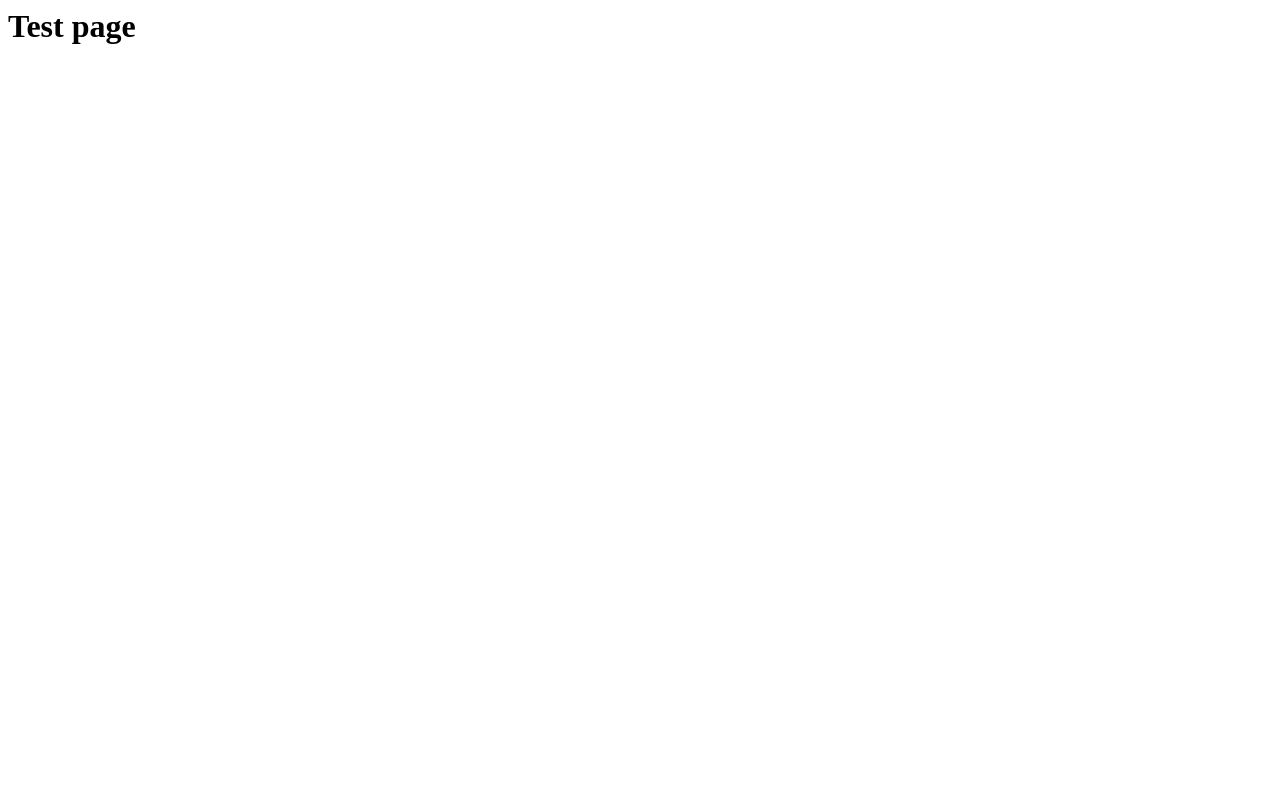
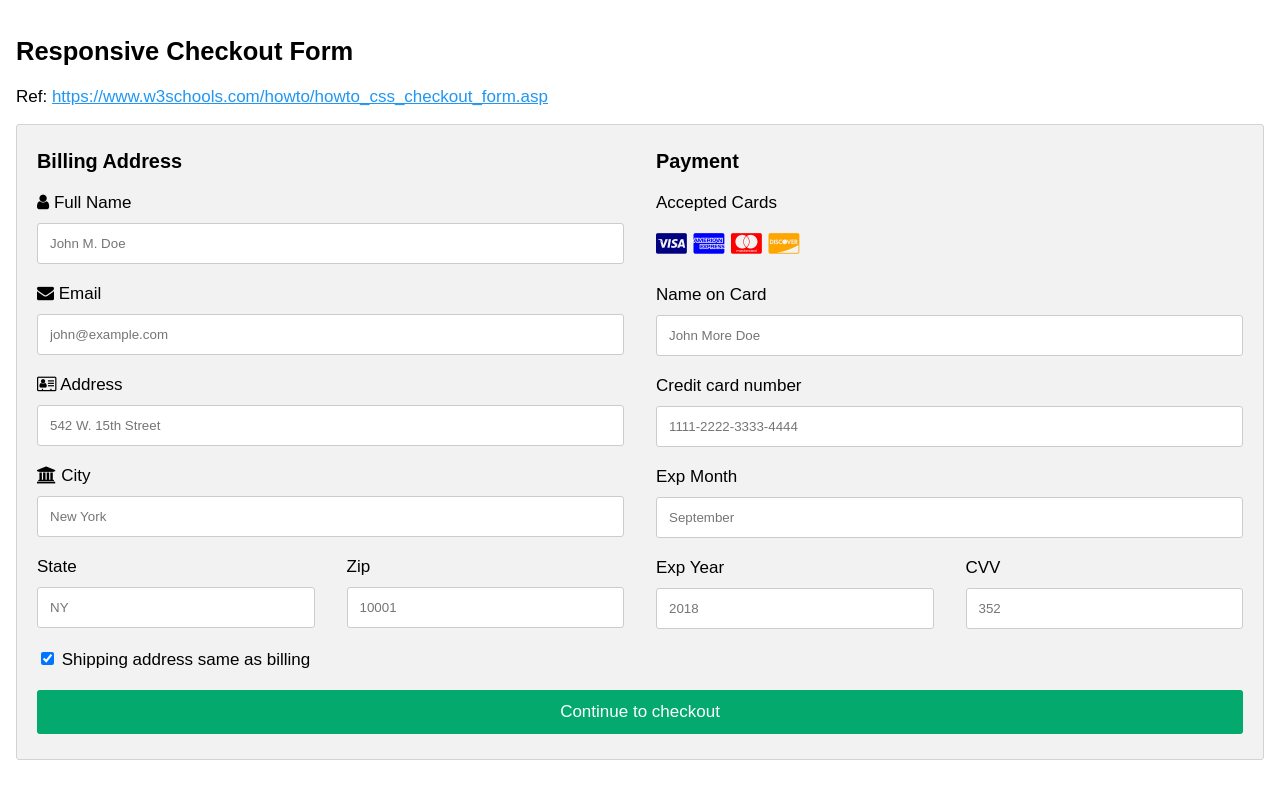
Before and after one commit to xlabsinc/virtual-card, a plain HTML site: page docs/index.html in a window 1280 px wide. Drawn offline with Linux system fonts and the light colour scheme.

Commit message:
copy from w3schools

```diff
--- a/docs/index.html
+++ b/docs/index.html
@@ -1,5 +1,200 @@
+<!DOCTYPE html>
 <html>
+<head>
+<meta name="viewport" content="width=device-width, initial-scale=1">
+<link rel="stylesheet" href="https://cdnjs.cloudflare.com/ajax/libs/font-awesome/4.7.0/css/font-awesome.min.css">
+<style>
+body {
+  font-family: Arial;
+  font-size: 17px;
+  padding: 8px;
+}
+
+* {
+  box-sizing: border-box;
+}
+
+.row {
+  display: -ms-flexbox; /* IE10 */
+  display: flex;
+  -ms-flex-wrap: wrap; /* IE10 */
+  flex-wrap: wrap;
+  margin: 0 -16px;
+}
+
+.col-25 {
+  -ms-flex: 25%; /* IE10 */
+  flex: 25%;
+}
+
+.col-50 {
+  -ms-flex: 50%; /* IE10 */
+  flex: 50%;
+}
+
+.col-75 {
+  -ms-flex: 75%; /* IE10 */
+  flex: 75%;
+}
+
+.col-25,
+.col-50,
+.col-75 {
+  padding: 0 16px;
+}
+
+.container {
+  background-color: #f2f2f2;
+  padding: 5px 20px 15px 20px;
+  border: 1px solid lightgrey;
+  border-radius: 3px;
+}
+
+input[type=text] {
+  width: 100%;
+  margin-bottom: 20px;
+  padding: 12px;
+  border: 1px solid #ccc;
+  border-radius: 3px;
+}
+
+label {
+  margin-bottom: 10px;
+  display: block;
+}
+
+.icon-container {
+  margin-bottom: 20px;
+  padding: 7px 0;
+  font-size: 24px;
+}
+
+.btn {
+  background-color: #04AA6D;
+  color: white;
+  padding: 12px;
+  margin: 10px 0;
+  border: none;
+  width: 100%;
+  border-radius: 3px;
+  cursor: pointer;
+  font-size: 17px;
+}
+
+.btn:hover {
+  background-color: #45a049;
+}
+
+a {
+  color: #2196F3;
+}
+
+hr {
+  border: 1px solid lightgrey;
+}
+
+span.price {
+  float: right;
+  color: grey;
+}
+
+/*
+ * Responsive layout - when the screen is less than 800px wide, make the
+ * two columns stack on top of each other instead of next to each other
+ * (also change the direction - make the "cart" column go on top)
+ */
+@media (max-width: 800px) {
+  .row {
+    flex-direction: column-reverse;
+  }
+  .col-25 {
+    margin-bottom: 20px;
+  }
+}
+</style>
+</head>
 <body>
-<h1>Test page</h1>
+
+<h2>Responsive Checkout Form</h2>
+<p>Ref: <a href="https://www.w3schools.com/howto/howto_css_checkout_form.asp"> https://www.w3schools.com/howto/howto_css_checkout_form.asp </a> </p>
+<div class="row">
+  <div class="col-75">
+    <div class="container">
+      <form action="/action_page.php">
+
+        <div class="row">
+          <div class="col-50">
+            <h3>Billing Address</h3>
+            <label for="fname"><i class="fa fa-user"></i> Full Name</label>
+            <input type="text" id="fname" name="firstname" placeholder="John M. Doe">
+            <label for="email"><i class="fa fa-envelope"></i> Email</label>
+            <input type="text" id="email" name="email" placeholder="john@example.com">
+            <label for="adr"><i class="fa fa-address-card-o"></i> Address</label>
+            <input type="text" id="adr" name="address" placeholder="542 W. 15th Street">
+            <label for="city"><i class="fa fa-institution"></i> City</label>
+            <input type="text" id="city" name="city" placeholder="New York">
+
+            <div class="row">
+              <div class="col-50">
+                <label for="state">State</label>
+                <input type="text" id="state" name="state" placeholder="NY">
+              </div>
+              <div class="col-50">
+                <label for="zip">Zip</label>
+                <input type="text" id="zip" name="zip" placeholder="10001">
+              </div>
+            </div>
+          </div>
+
+          <div class="col-50">
+            <h3>Payment</h3>
+            <label for="fname">Accepted Cards</label>
+            <div class="icon-container">
+              <i class="fa fa-cc-visa" style="color:navy;"></i>
+              <i class="fa fa-cc-amex" style="color:blue;"></i>
+              <i class="fa fa-cc-mastercard" style="color:red;"></i>
+              <i class="fa fa-cc-discover" style="color:orange;"></i>
+            </div>
+            <label for="cname">Name on Card</label>
+            <input type="text" id="cname" name="cardname" placeholder="John More Doe">
+            <label for="ccnum">Credit card number</label>
+            <input type="text" id="ccnum" name="cardnumber" placeholder="1111-2222-3333-4444">
+            <label for="expmonth">Exp Month</label>
+            <input type="text" id="expmonth" name="expmonth" placeholder="September">
+            <div class="row">
+              <div class="col-50">
+                <label for="expyear">Exp Year</label>
+                <input type="text" id="expyear" name="expyear" placeholder="2018">
+              </div>
+              <div class="col-50">
+                <label for="cvv">CVV</label>
+                <input type="text" id="cvv" name="cvv" placeholder="352">
+              </div>
+            </div>
+          </div>
+
+        </div>
+        <label>
+          <input type="checkbox" checked="checked" name="sameadr"> Shipping address same as billing
+        </label>
+        <input type="submit" value="Continue to checkout" class="btn">
+      </form>
+    </div>
+  </div>
+  <!---
+  <div class="col-25">
+    <div class="container">
+      <h4>Cart <span class="price" style="color:black"><i class="fa fa-shopping-cart"></i> <b>4</b></span></h4>
+      <p><a href="#">Product 1</a> <span class="price">$15</span></p>
+      <p><a href="#">Product 2</a> <span class="price">$5</span></p>
+      <p><a href="#">Product 3</a> <span class="price">$8</span></p>
+      <p><a href="#">Product 4</a> <span class="price">$2</span></p>
+      <hr>
+      <p>Total <span class="price" style="color:black"><b>$30</b></span></p>
+    </div>
+  </div>
+  -->
+</div>
+
 </body>
 </html>
```
